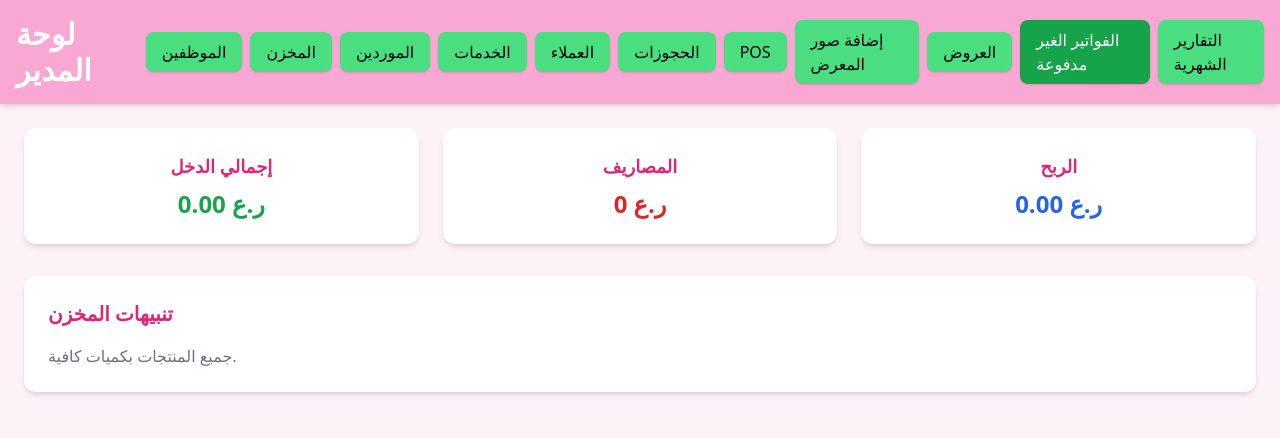
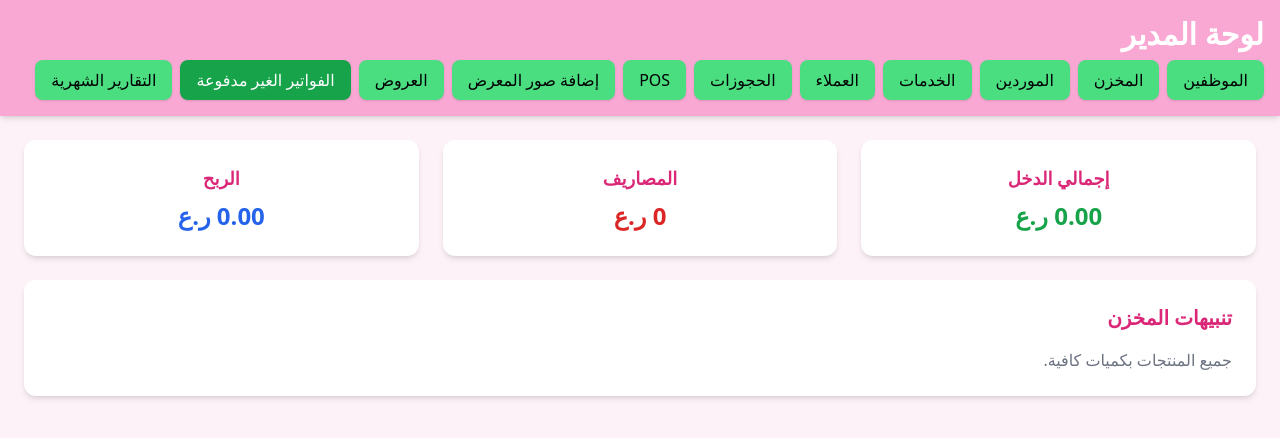
Before and after one commit to citybeachgulf-droid/salon, a Flask app: page /admin in a window 1280 px wide. Shown: the top 438 px of the page. Run offline with Flask 3, Linux system fonts and the light colour scheme; the visitor is signed in with stand-in values (Sample User, id 1); data that the repository does not hold is empty; some libraries are stand-ins or nearby versions.

Commit message:
feat: Implement Arabic language and RTL support for admin dashboard (#49)
Co-authored-by: Cursor Agent <cursoragent@cursor.com>

```diff
--- a/salon_flask/templates/admin_dashboard.html
+++ b/salon_flask/templates/admin_dashboard.html
@@ -1,5 +1,5 @@
 <!DOCTYPE html>
-<html lang="en">
+<html lang="ar" dir="rtl">
 <head>
 <meta charset="UTF-8">
 <meta name="viewport" content="width=device-width, initial-scale=1.0">
@@ -8,32 +8,35 @@
 </head>
 <body class="bg-pink-50 font-sans">
 
-<header class="bg-pink-300 p-4 shadow-md">
-    <div class="flex items-center justify-between">
-        <h1 class="text-3xl font-bold text-white">لوحة المدير</h1>
-      <nav class="flex items-center gap-2">
-    <a href="{{ url_for('main.employees') }}" class="bg-green-400 text-black py-2 px-4 rounded-lg shadow hover:bg-green-500 transition">الموظفين</a>
-    <a href="{{ url_for('main.inventory_dashboard') }}" class="bg-green-400 text-black py-2 px-4 rounded-lg shadow hover:bg-green-500 transition">المخزن</a>
-    <a href="{{ url_for('main.suppliers_dashboard') }}" class="bg-green-400 text-black py-2 px-4 rounded-lg shadow hover:bg-green-500 transition">الموردين</a>
-    <a href="{{ url_for('main.admin_services') }}" class="bg-green-400 text-black py-2 px-4 rounded-lg shadow hover:bg-green-500 transition">الخدمات</a>
-    <a href="{{ url_for('main.customers') }}" class="bg-green-400 text-black py-2 px-4 rounded-lg shadow hover:bg-green-500 transition">العملاء</a>
-    <a href="{{ url_for('main.pos_bookings') }}" class="bg-green-400 text-black py-2 px-4 rounded-lg shadow hover:bg-green-500 transition">الحجوزات</a>
-    <a href="{{ url_for('main.pos_dashboard') }}" class="bg-green-400 text-black py-2 px-4 rounded-lg shadow hover:bg-green-500 transition">POS</a>
-    <a href="{{ url_for('main.admin_gallery') }}" class="bg-green-400 text-black py-2 px-4 rounded-lg shadow hover:bg-green-500 transition">إضافة صور المعرض</a>
-    <a href="{{ url_for('main.admin_offers') }}" class="bg-green-400 text-black py-2 px-4 rounded-lg shadow hover:bg-green-500 transition">العروض</a>
-    <a href="{{ url_for('main.unpaid_invoices') }}" class="bg-green-600 text-white py-2 px-4 rounded-lg shadow hover:bg-green-700 transition">الفواتير الغير مدفوعة</a>
-    <a href="{{ url_for('main.monthly_reports') }}" class="bg-green-400 text-black py-2 px-4 rounded-lg shadow hover:bg-green-500 transition">التقارير الشهرية</a>
-</nav>
-
-
+<header class="bg-pink-300 p-3 sm:p-4 shadow-md sticky top-0 z-40">
+  <div class="max-w-7xl mx-auto flex items-center justify-between">
+    <h1 class="text-2xl sm:text-3xl font-bold text-white">لوحة المدير</h1>
+    <button id="menu-toggle" class="md:hidden inline-flex items-center gap-2 bg-pink-400 hover:bg-pink-500 text-white px-3 py-2 rounded-lg focus:outline-none focus:ring-2 focus:ring-white/70" aria-controls="mobile-menu" aria-expanded="false">
+      <span class="text-base">القائمة</span>
+      <span class="text-2xl leading-none">☰</span>
+    </button>
+  </div>
+  <nav id="mobile-menu" class="hidden md:block mt-3 md:mt-2">
+    <div class="max-w-7xl mx-auto flex flex-col md:flex-row md:flex-wrap items-stretch md:items-center gap-2">
+      <a href="{{ url_for('main.employees') }}" class="bg-green-400 text-black py-2 px-4 rounded-lg shadow hover:bg-green-500 transition text-sm md:text-base w-full md:w-auto text-center">الموظفين</a>
+      <a href="{{ url_for('main.inventory_dashboard') }}" class="bg-green-400 text-black py-2 px-4 rounded-lg shadow hover:bg-green-500 transition text-sm md:text-base w-full md:w-auto text-center">المخزن</a>
+      <a href="{{ url_for('main.suppliers_dashboard') }}" class="bg-green-400 text-black py-2 px-4 rounded-lg shadow hover:bg-green-500 transition text-sm md:text-base w-full md:w-auto text-center">الموردين</a>
+      <a href="{{ url_for('main.admin_services') }}" class="bg-green-400 text-black py-2 px-4 rounded-lg shadow hover:bg-green-500 transition text-sm md:text-base w-full md:w-auto text-center">الخدمات</a>
+      <a href="{{ url_for('main.customers') }}" class="bg-green-400 text-black py-2 px-4 rounded-lg shadow hover:bg-green-500 transition text-sm md:text-base w-full md:w-auto text-center">العملاء</a>
+      <a href="{{ url_for('main.pos_bookings') }}" class="bg-green-400 text-black py-2 px-4 rounded-lg shadow hover:bg-green-500 transition text-sm md:text-base w-full md:w-auto text-center">الحجوزات</a>
+      <a href="{{ url_for('main.pos_dashboard') }}" class="bg-green-400 text-black py-2 px-4 rounded-lg shadow hover:bg-green-500 transition text-sm md:text-base w-full md:w-auto text-center">POS</a>
+      <a href="{{ url_for('main.admin_gallery') }}" class="bg-green-400 text-black py-2 px-4 rounded-lg shadow hover:bg-green-500 transition text-sm md:text-base w-full md:w-auto text-center">إضافة صور المعرض</a>
+      <a href="{{ url_for('main.admin_offers') }}" class="bg-green-400 text-black py-2 px-4 rounded-lg shadow hover:bg-green-500 transition text-sm md:text-base w-full md:w-auto text-center">العروض</a>
+      <a href="{{ url_for('main.unpaid_invoices') }}" class="bg-green-600 text-white py-2 px-4 rounded-lg shadow hover:bg-green-700 transition text-sm md:text-base w-full md:w-auto text-center">الفواتير الغير مدفوعة</a>
+      <a href="{{ url_for('main.monthly_reports') }}" class="bg-green-400 text-black py-2 px-4 rounded-lg shadow hover:bg-green-500 transition text-sm md:text-base w-full md:w-auto text-center">التقارير الشهرية</a>
     </div>
-
+  </nav>
 </header>
 
-<main class="p-6 space-y-8">
+<main class="p-4 sm:p-6 space-y-6 max-w-7xl mx-auto">
 
   <!-- الملخص المالي -->
-  <div class="grid md:grid-cols-3 gap-6">
+  <div class="grid grid-cols-1 sm:grid-cols-2 lg:grid-cols-3 gap-4 sm:gap-6">
     <div class="bg-white p-6 rounded-xl shadow-md text-center">
         <h2 class="text-lg font-semibold text-pink-600 mb-2">إجمالي الدخل</h2>
         <p class="text-2xl font-bold text-green-600">{{ total_income }} ر.ع</p>
@@ -68,5 +71,17 @@
 
 </main>
 
+<script>
+  const toggleButton = document.getElementById('menu-toggle');
+  const mobileMenu = document.getElementById('mobile-menu');
+  if (toggleButton && mobileMenu) {
+    toggleButton.addEventListener('click', () => {
+      mobileMenu.classList.toggle('hidden');
+      const expanded = toggleButton.getAttribute('aria-expanded') === 'true';
+      toggleButton.setAttribute('aria-expanded', String(!expanded));
+    });
+  }
+</script>
+
 </body>
 </html>
```
